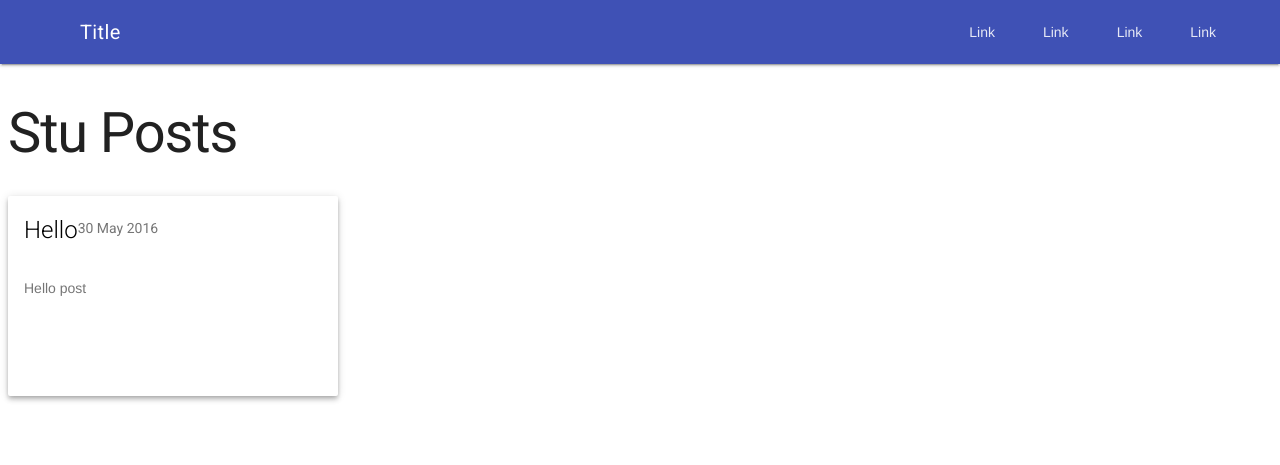
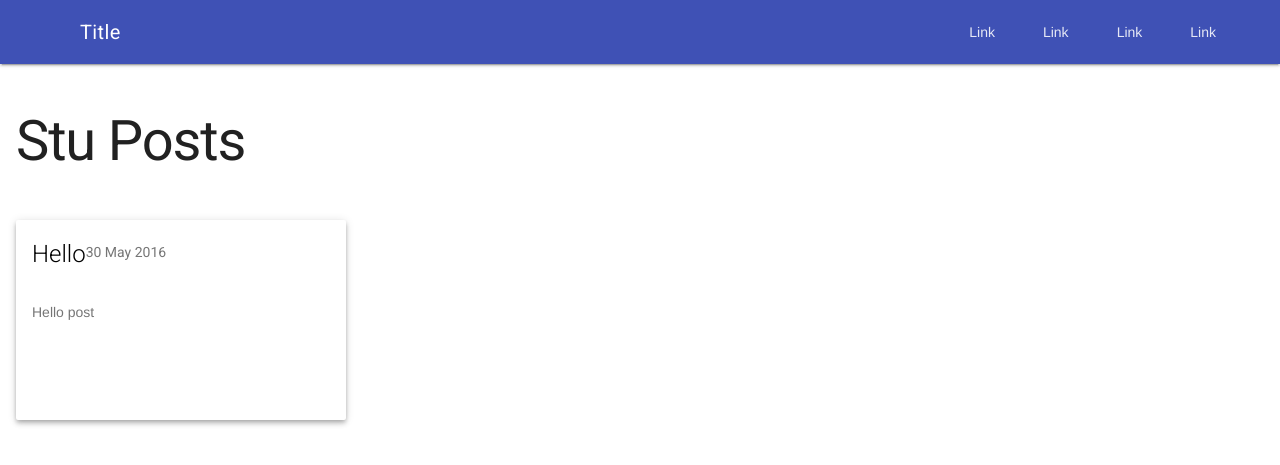
Before and after one commit to sbargon/sbargon.github.io, a Jekyll site: the page built from posts.html, in a window 1280 px wide. Shown: the top 465 px of the page. Built offline with Jekyll 4.4.1, drawn with Linux system fonts in a browser that asks for light colours; nearby versions of some CDN libraries.

Commit message:
Update posts.html

```diff
--- a/posts.html
+++ b/posts.html
@@ -2,10 +2,12 @@
 layout: default
 title: Stu Posts
 ---
-<div class="cell mdl-cell--12-col">
+<div class="mdl-cell mdl-cell--12-col">
 	<h1>{{ page.title }}</h1>
+</div>
 
 	  {% for post in site.posts %}
+	  <div class="mdl-cell mdl-cell--4-col">
 	    <div class="mdl-card mdl-shadow--4dp">
 	    	<div class="mdl-card__title">
 	    	  <h2 class="mdl-card__title-text">{{ post.title }}</h2>
@@ -15,5 +17,6 @@ title: Stu Posts
 	    	  {{ post.content }}
 	    	</div>
 	    </div>
+	  </div>
 	  {% endfor %}
 </div>
```
